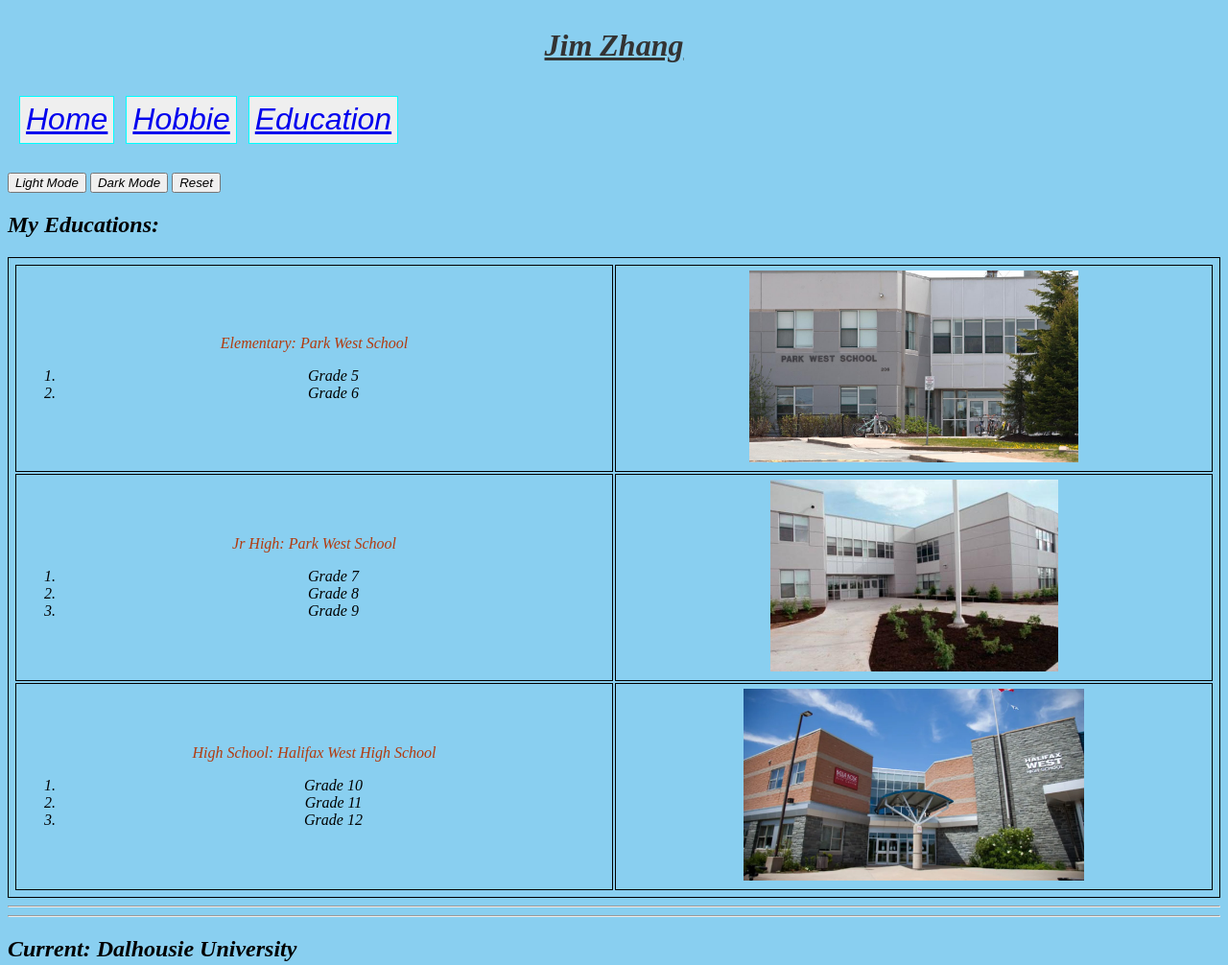
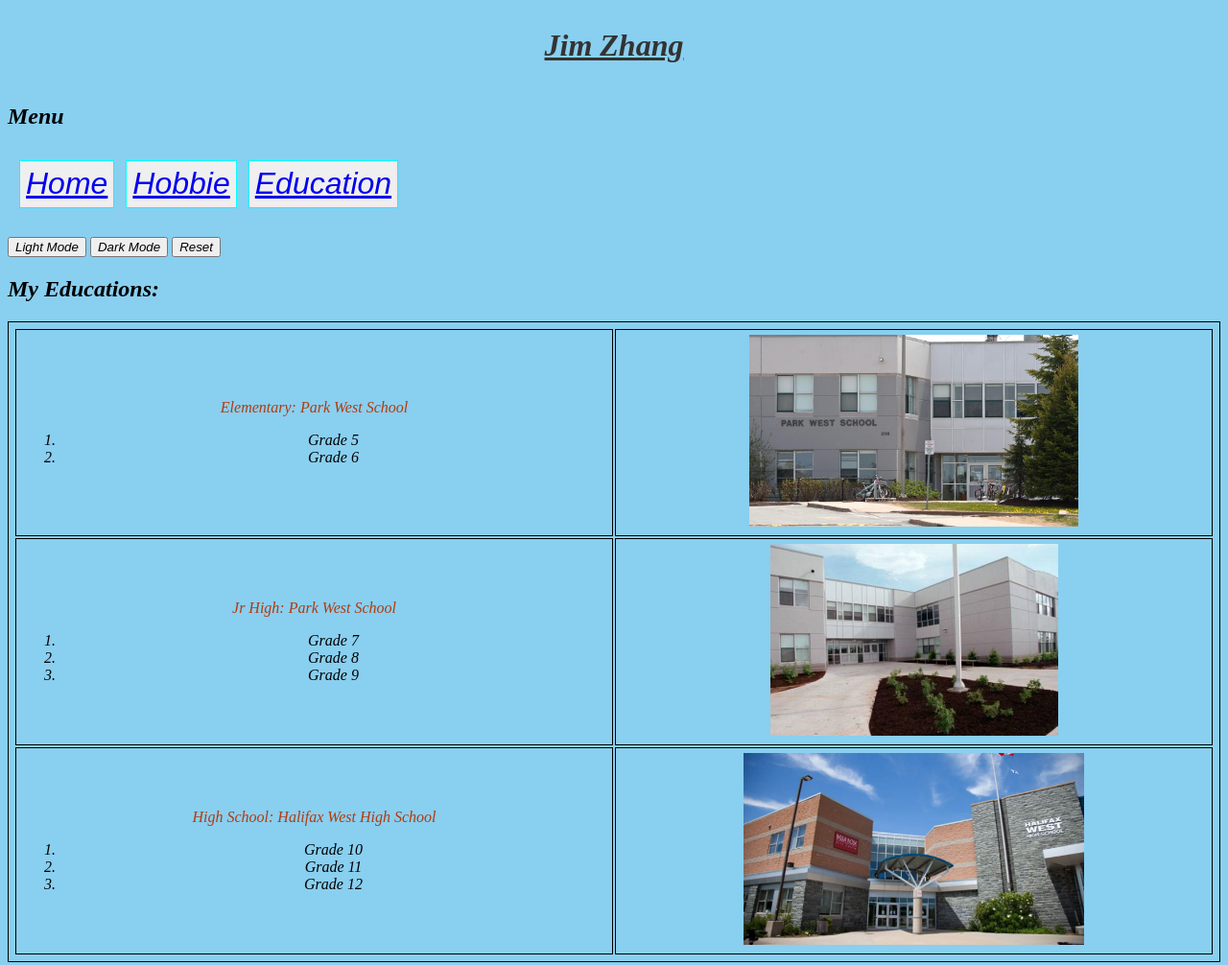
Before and after one commit to JimZ200/jimZ200.github.io, a plain HTML site: page Education.html in a window 1280 px wide. Shown: the top 1006 px of the page at 96% size. Drawn offline with Linux system fonts and the light colour scheme.

Commit message:
Update Education.html

```diff
--- a/Education.html
+++ b/Education.html
@@ -14,6 +14,7 @@
     <a href = "index.html" class = "title"><h1 class = "c">Jim Zhang</h1></a>
 
 <nav>
+    <h2 id = "menu">Menu</h2>
     <table id = "table1">
         <tr>
             <td><button class = "bt2">
```
